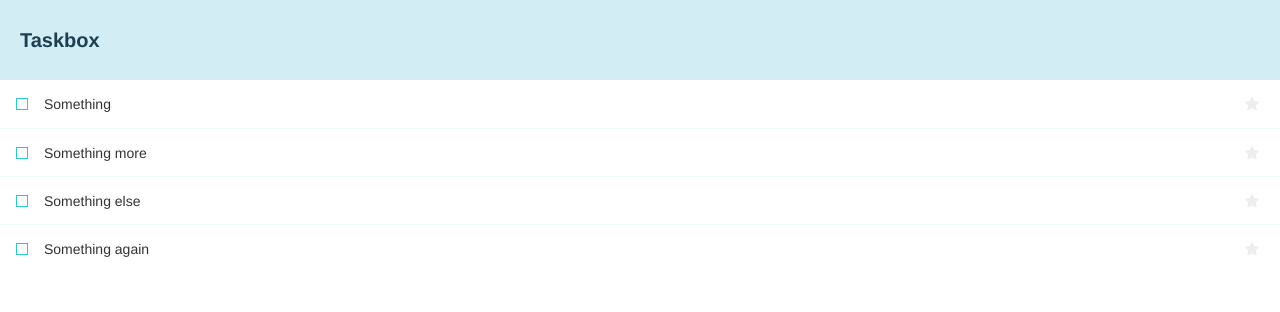
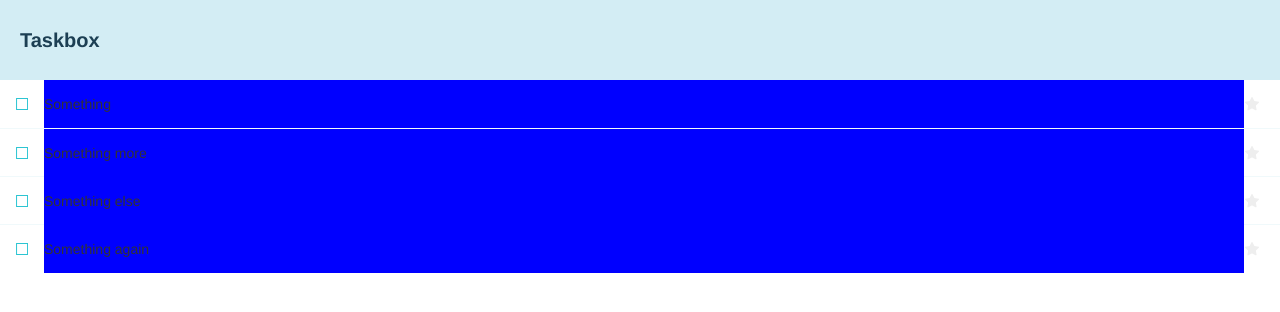
Before and after one commit to SoarLin/taskbox, a Vue app: page / in a window 1280 px wide. Shown: the top 312 px of the page. Built offline with nearby package versions, Linux system fonts and the light colour scheme; a web font is replaced by a local one.

Commit message:
Change task background color

```diff
--- a/src/components/Task.vue
+++ b/src/components/Task.vue
@@ -10,7 +10,7 @@
         :value="task.title"
         readonly
         placeholder="Input title"
-        style="text-overflow: ellipsis;"
+        style="text-overflow: ellipsis; background-color: blue;"
       />
     </div>
     <div class="actions">
```
